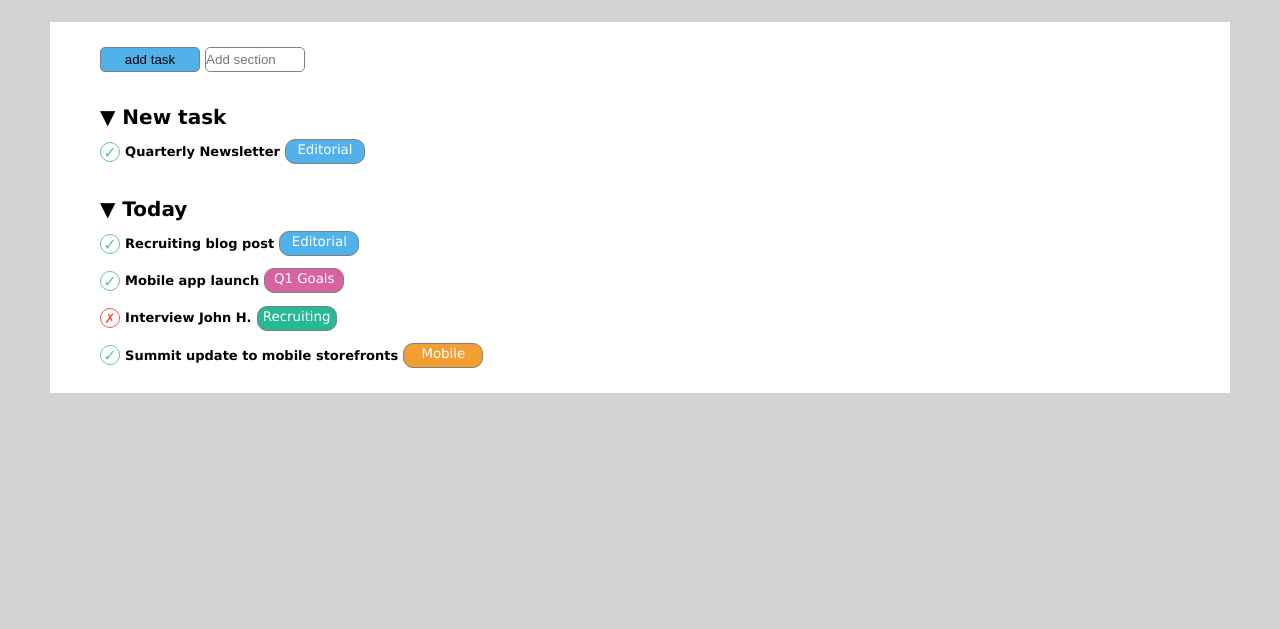
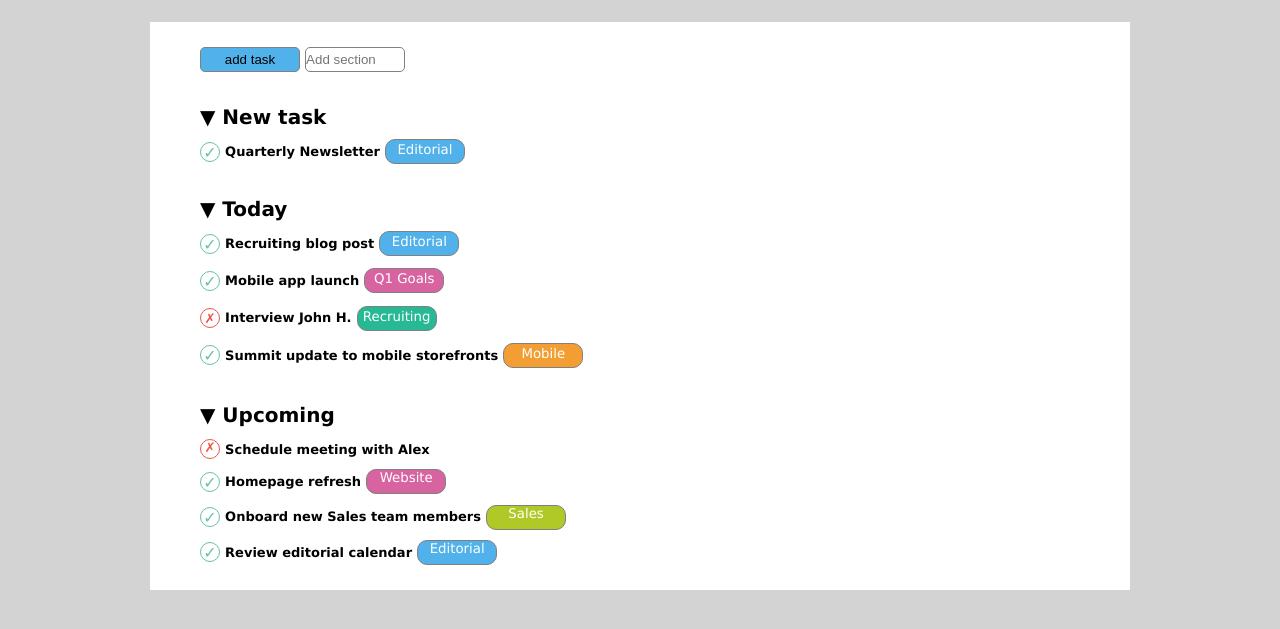
Before and after one commit to EligioBiasi/html-css-toboolist, a plain HTML site: page index.html in a window 1280 px wide. Shown: the part 53-682 px from the top of the page. Drawn offline with Linux system fonts and the light colour scheme.

Commit message:
third section

```diff
--- a/index.html
+++ b/index.html
@@ -47,6 +47,25 @@
             <div class="notification-button orange">Mobile</div>
         </section>
 
+        <section>
+            <h2 class="top-margin">&#9660; Upcoming</h2>
+            <div class="not-done">&#10007;</div>
+            <h3>Schedule meeting with Alex</h3>
+            <br>
+            <div class="done">&#10003;</div>
+            <h3>Homepage refresh</h3>
+            <div class="notification-button violet">Website</div>
+            <br>
+            <div class="done">&#10003;</div>
+            <h3>Onboard new Sales team members</h3>
+            <div class="notification-button gold">Sales</div>
+            <br>
+            <div class="done">&#10003;</div>
+            <h3>Review editorial calendar</h3>
+            <div class="notification-button blue">Editorial</div>
+            <br>
+        </section>
+
 
     </main>
 
--- a/style.css
+++ b/style.css
@@ -35,6 +35,8 @@ main{
     margin: 25px 50px;
     background-color: white;
     padding: 25px 50px;
+    margin-left: 150px;
+    margin-right: 150px;
 }
 
 .task-button{
@@ -59,6 +61,10 @@ main{
 
 .orange{
     background-color:hsl(33.61deg 88.02% 57.45%) ;
+ }
+
+ .gold{
+    background-color:hsl(69.2deg 68.2% 46.86%) ;
  }
 
 
```
